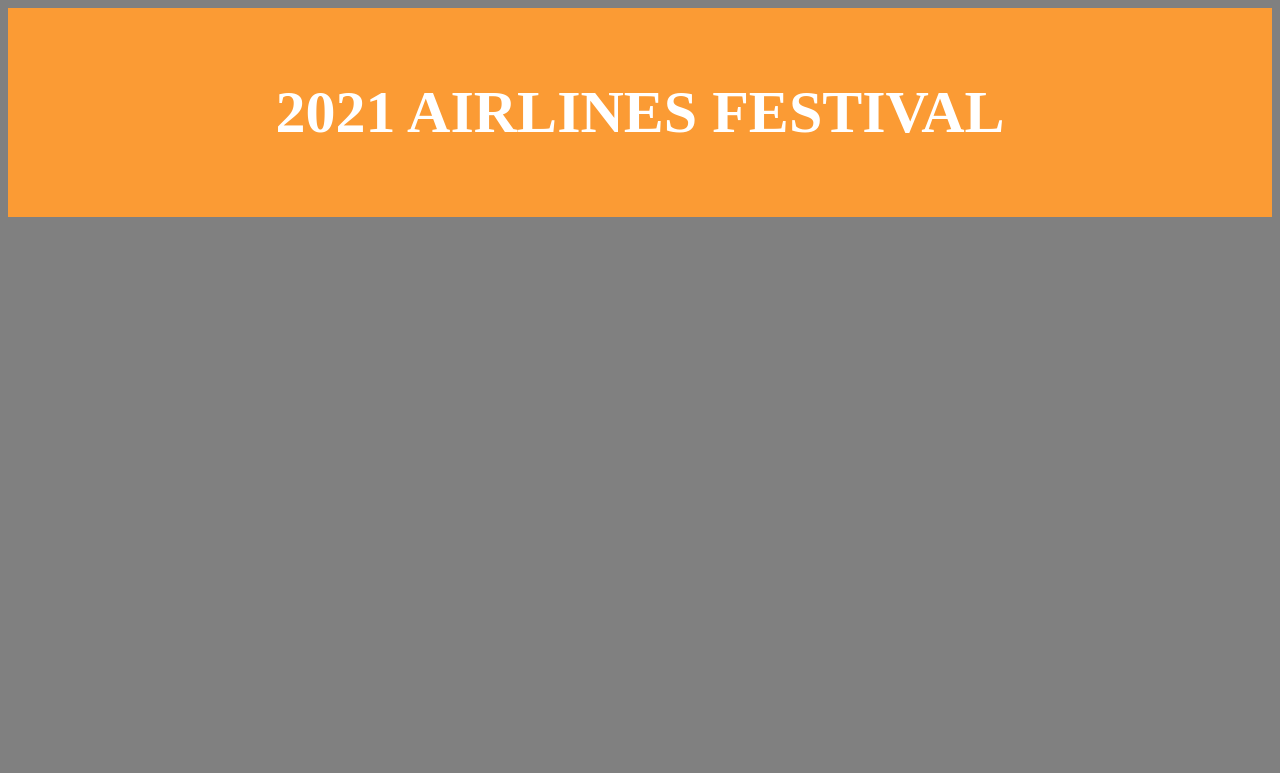
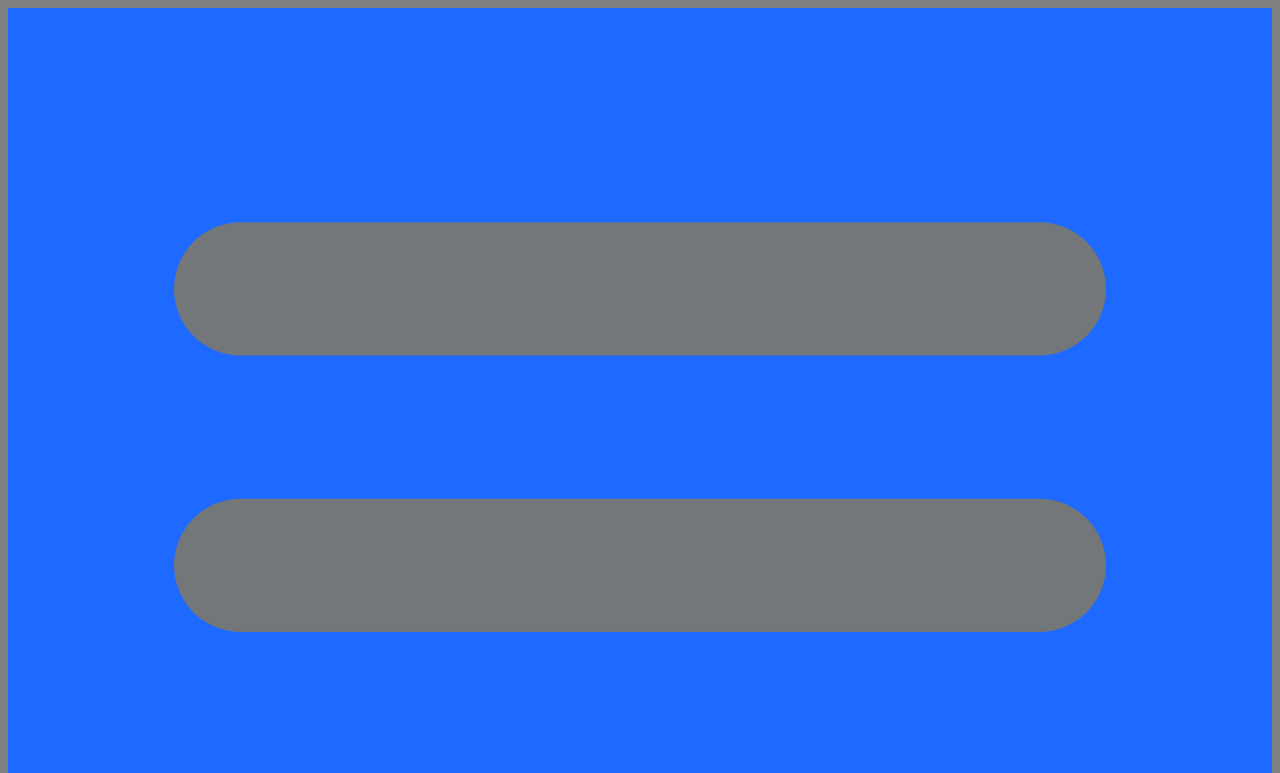
Before and after one commit to fightingox1/Airline-fest-2021, a plain HTML site: page index.html in a window 1280 px wide. Shown: the top 773 px of the page. Drawn offline with Linux system fonts and the light colour scheme.

Commit message:
Update index.html

```diff
--- a/index.html
+++ b/index.html
@@ -7,7 +7,7 @@
     .header {
   padding: 30px;
   text-align: center;
-  background: #FB9B34;
+  background: #1E69FF;
   color: white;
   font-size: 30px;
 }
@@ -18,6 +18,7 @@
   </head>
   <body>
   <div class="header">
+    <img src="https://fightingox1.github.io/Airline-fest-2021/image.png">
     <div class="logo">
     <b><h1>2021 AIRLINES FESTIVAL</h1></b>
     </div>
```
